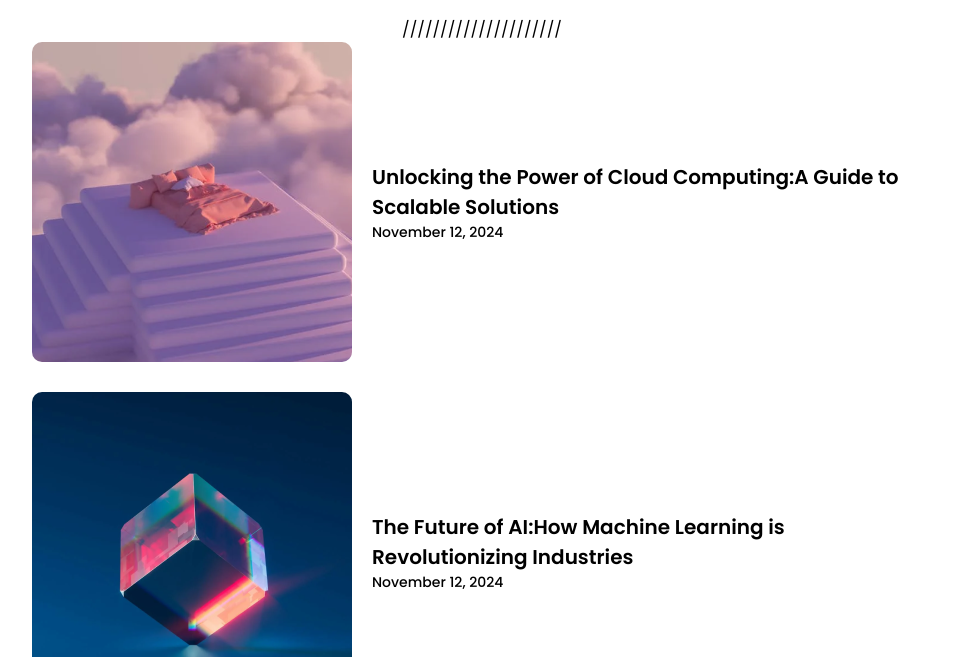
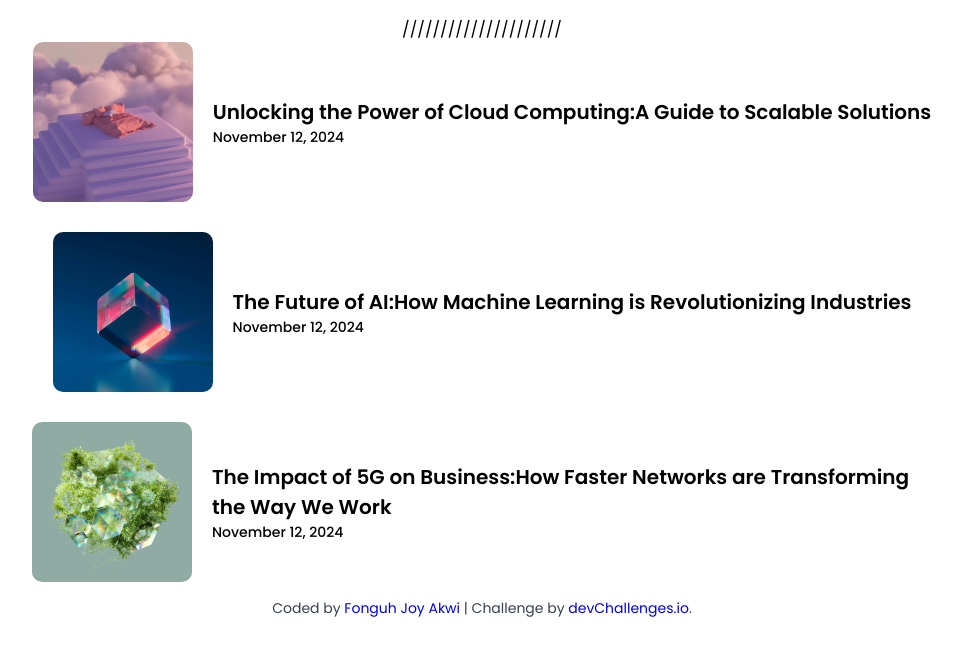
Before and after one commit to Akwidiva/Simple_Article_Listing, a plain HTML site: page index.html in a window 1280 px wide. Shown: the part 163-820 px from the top of the page, without its empty margins (158-1120 px from the left). Drawn offline with Linux system fonts and the light colour scheme.

Commit message:
few touches

```diff
--- a/index.html
+++ b/index.html
@@ -70,11 +70,13 @@
 .date {
   font-weight: 500;
   font-size: 0.875rem;
+  color:#D9D9D9:
 }
 
 .row {
   display: flex;
   flex-wrap: wrap;
+  padding: 0;
   gap: 20px;
 }
 
@@ -87,13 +89,14 @@
 }
 
 .responsive-image {
-  width: 100%;
-  height: auto;
-  max-width: 320px;
-  display: block;
+  max-width: 160px;
+  height: 160px;
   border-radius: 10px;
-  margin: 0 auto;
 }
+  .p1{
+    color:#D9D9D9:
+  }
+
 
 /* Media Query for Smaller Screens */
 @media (max-width: 768px) {
@@ -124,25 +127,25 @@
   <body>
     <div class="intro">
       <h1>We release interesting articles about <br> technology</h1>
-      <p>/////////////////////</p>
+      <p class="p1">/////////////////////</p>
     </div>
     <div class="body">
           <div class="row">
-            <img src="resources/photo_1.png" srcset="resources/photo_1.png 160w, resources/photo_1@2x.png 320w"  sizes="(max-width: 600px) 50vw, 20vw"  alt="photo 1" class="responsive-image">
+            <img src="resources/photo_1.png" srcset="resources/photo_1.png 160w"  sizes="(max-width: 160px) 50vw, 20vw"  alt="photo 1" class="responsive-image">
             <div class="col">
               <h2>Unlocking the Power of Cloud Computing:A Guide to Scalable Solutions</h2>
               <p class="date">November 12, 2024</p>
             </div>
           </div>
           <div class="row">
-            <img src="resources/photo_2.png" srcset="resources/photo_2.png 160w, resources/photo_2@2x.png 320w"  sizes="(max-width: 600px) 50vw, 20vw"  alt="photo 2" class="responsive-image">
+            <img src="resources/photo_2.png" srcset="resources/photo_2.png 160w"  sizes="(max-width: 160px) 50vw, 20vw"  alt="photo 2" class="responsive-image">
             <div class="col">
             <h2>The Future of AI:How Machine Learning is Revolutionizing Industries</h2>
             <p class="date">November 12, 2024</p>
             </div>
           </div>
           <div class="row">
-            <img src="resources/photo_3.png" srcset="resources/photo_3.png 160w, resources/photo_3@2x.png 320w"  sizes="(max-width: 600px) 50vw, 20vw"  alt="photo 3" class="responsive-image">
+            <img src="resources/photo_3.png" srcset="resources/photo_3.png 160w"  sizes="(max-width: 160px) 50vw, 20vw"  alt="photo 3" class="responsive-image">
             <div class="col">
             <h2> The Impact of 5G on Business:How Faster Networks are Transforming the Way We Work</h2>
             <p class="date">November 12, 2024</p>
```
